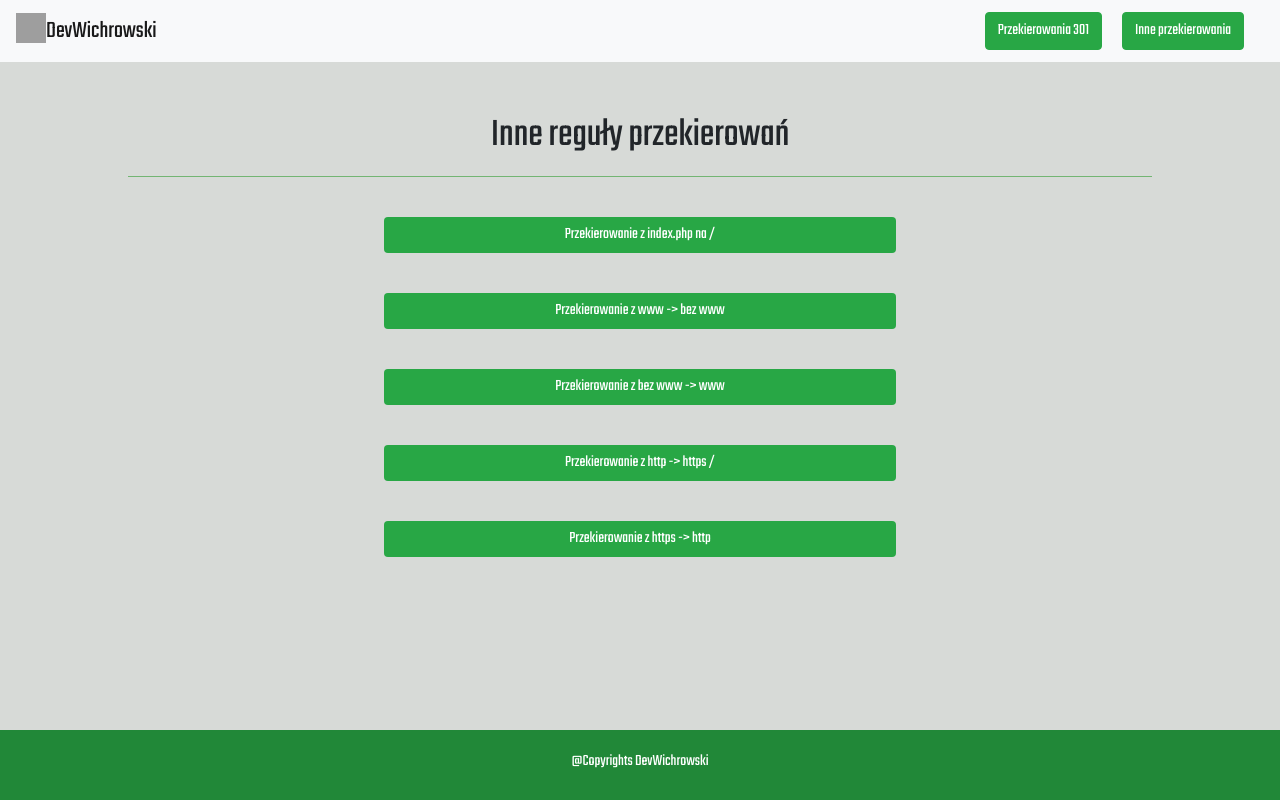
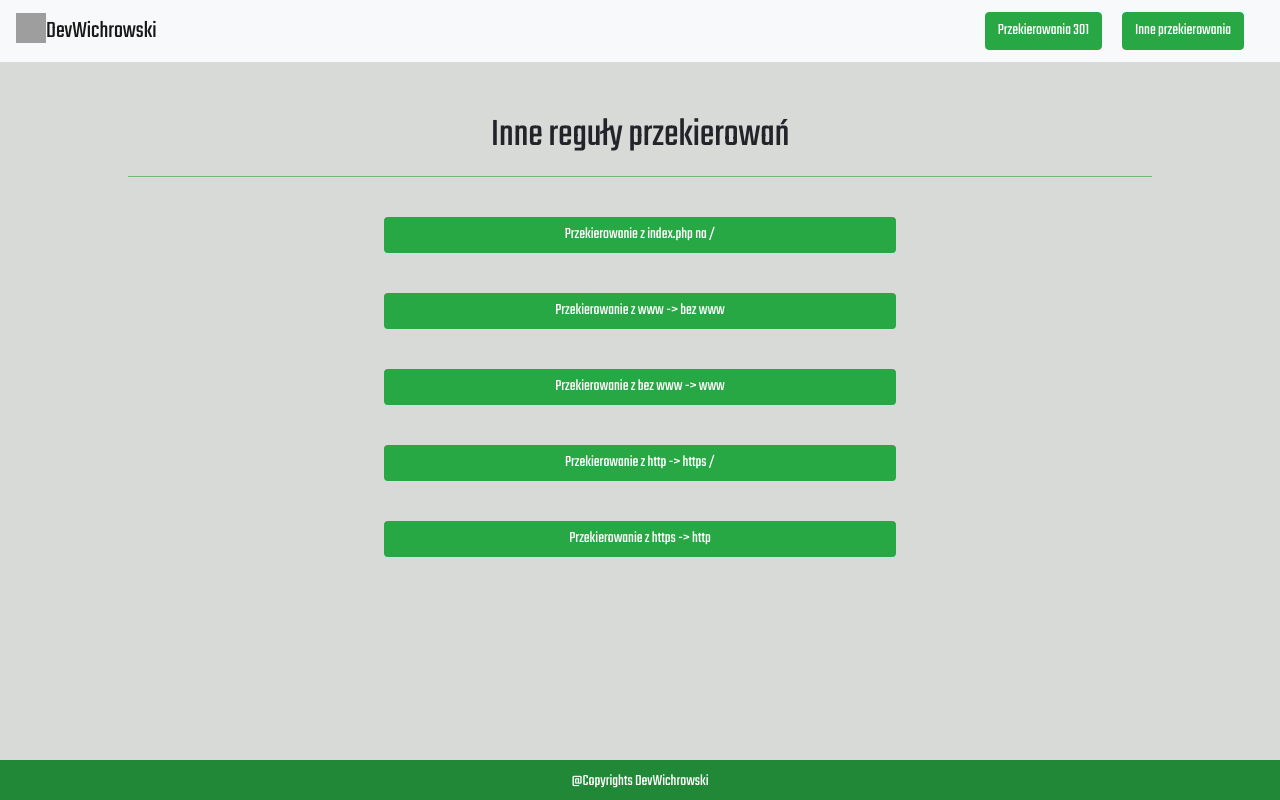
Before and after one commit to DevWichrowski/react-redirections, a React (Create React App) app: page /narzedzia in a window 1280 px wide. Built offline with nearby package versions, Linux system fonts and the light colour scheme; grey boxes are pictures that could not be loaded.

Commit message:
Changed footer style

```diff
--- a/src/components/footer/Footer.css
+++ b/src/components/footer/Footer.css
@@ -10,10 +10,10 @@ a:visited {
   background-color: #218838;
   color: white;
   text-align: center;
-  padding: 20px;
+  padding: 10px;
   left: 0;
   bottom: 0;
-  height: 70px;
+  height: 40px;
   width: 100%;
   position: fixed;
 }
--- a/src/components/footer/Footer.scss
+++ b/src/components/footer/Footer.scss
@@ -10,10 +10,10 @@ a:visited {
     background-color: #218838;
     color: white;
     text-align: center;
-    padding: 20px;
+    padding: 10px;
     left: 0;
     bottom: 0;
-    height: 70px;
+    height: 40px;
     width: 100%;
     position: fixed;
 }
```
